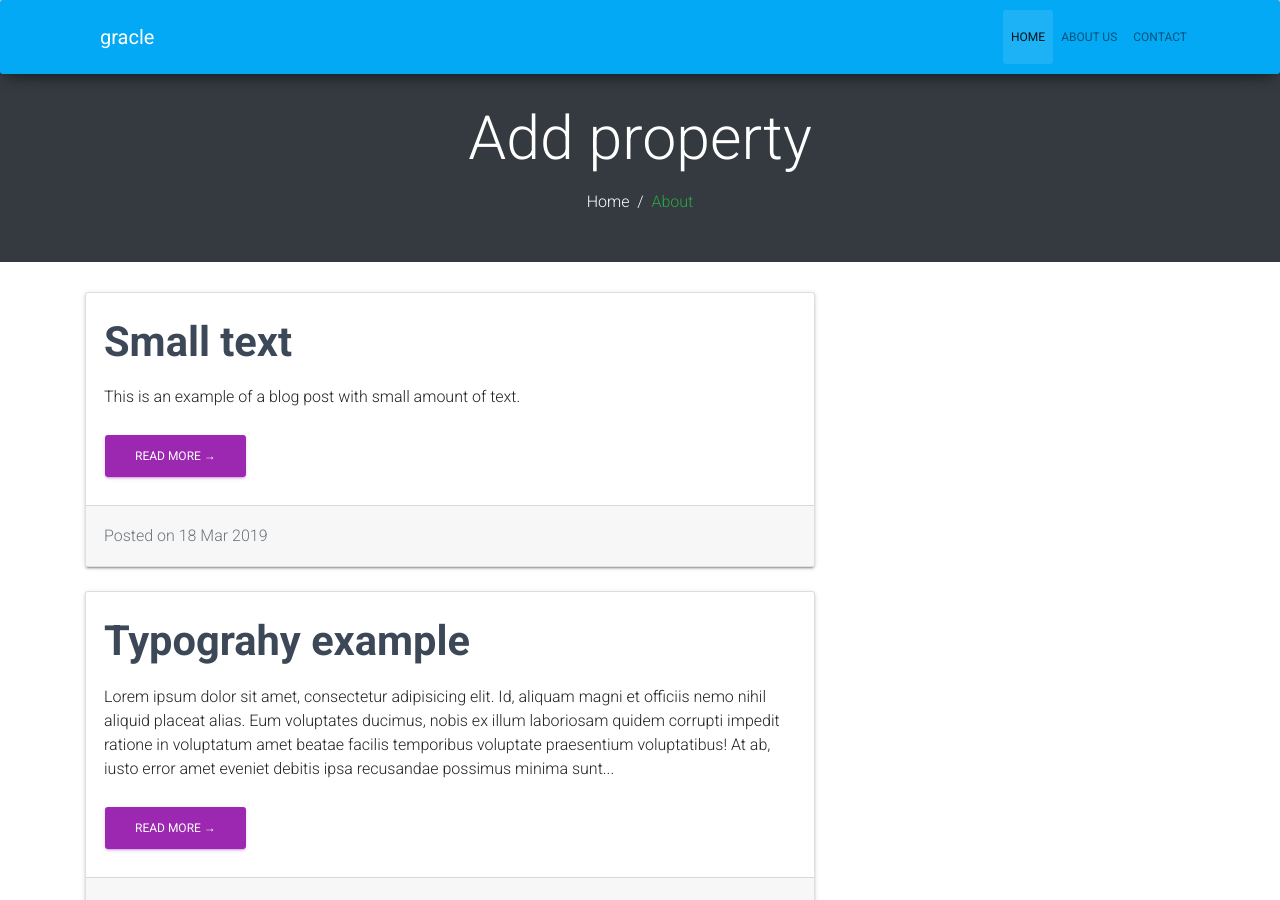
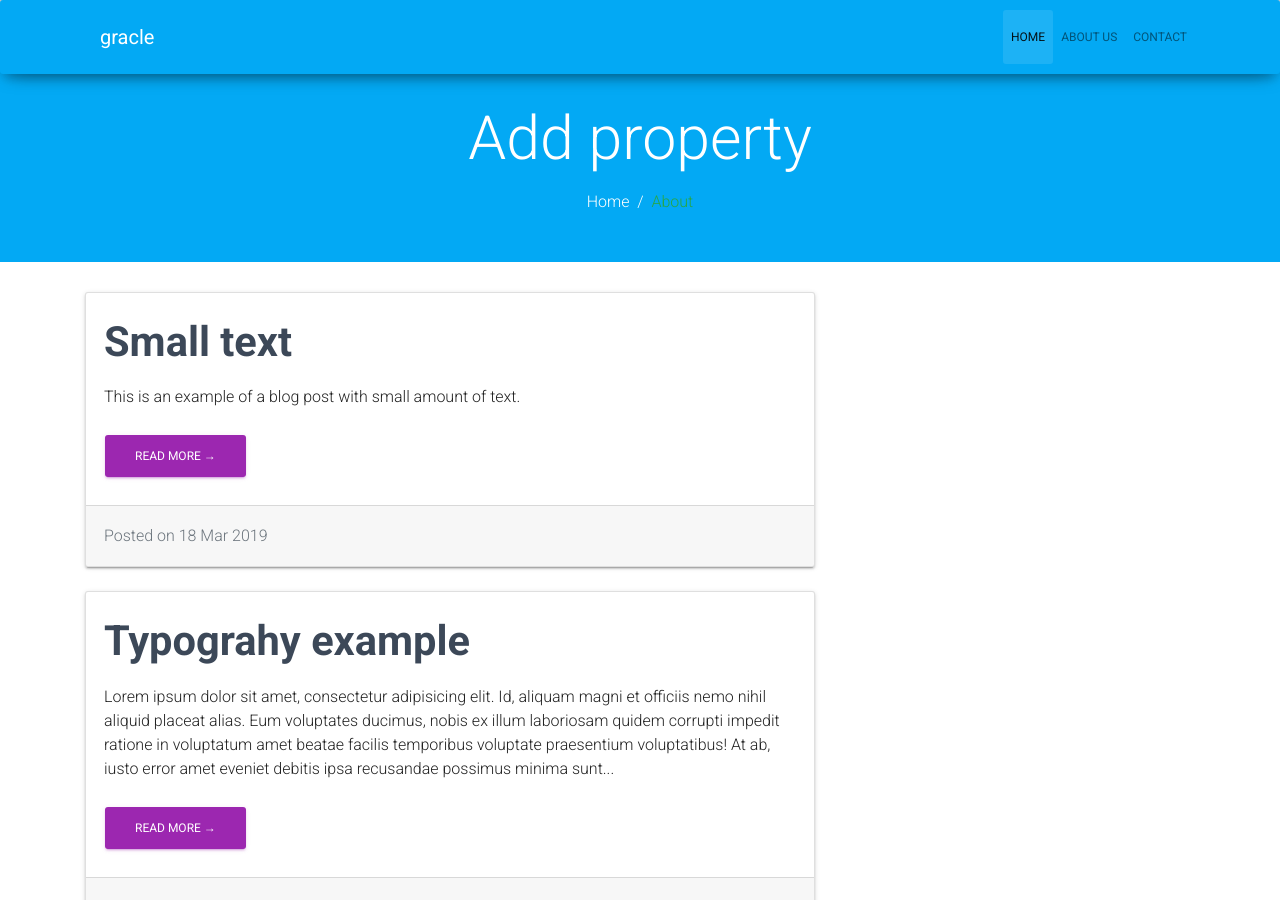
Before and after one commit to gracle/gracle.github.io, a Jekyll site: the page built from index.html, in a window 1280 px wide and 900 px high. Built offline with Jekyll 4.4.1, drawn with Linux system fonts in a browser that asks for light colours; nearby versions of some CDN libraries; the list of posts is cut into pages by our own code.

Commit message:
Update header.html

```diff
--- a/_includes/header.html
+++ b/_includes/header.html
@@ -1,4 +1,4 @@
-<section class="pt-5 pb-5 bg-dark inner-header">
+<section class="pt-5 pb-5 inner-header" style="background-color:#03A9F4;">
 <div class="container">
 	<div class="row">
 		<div class="col-md-12 text-center">
```
